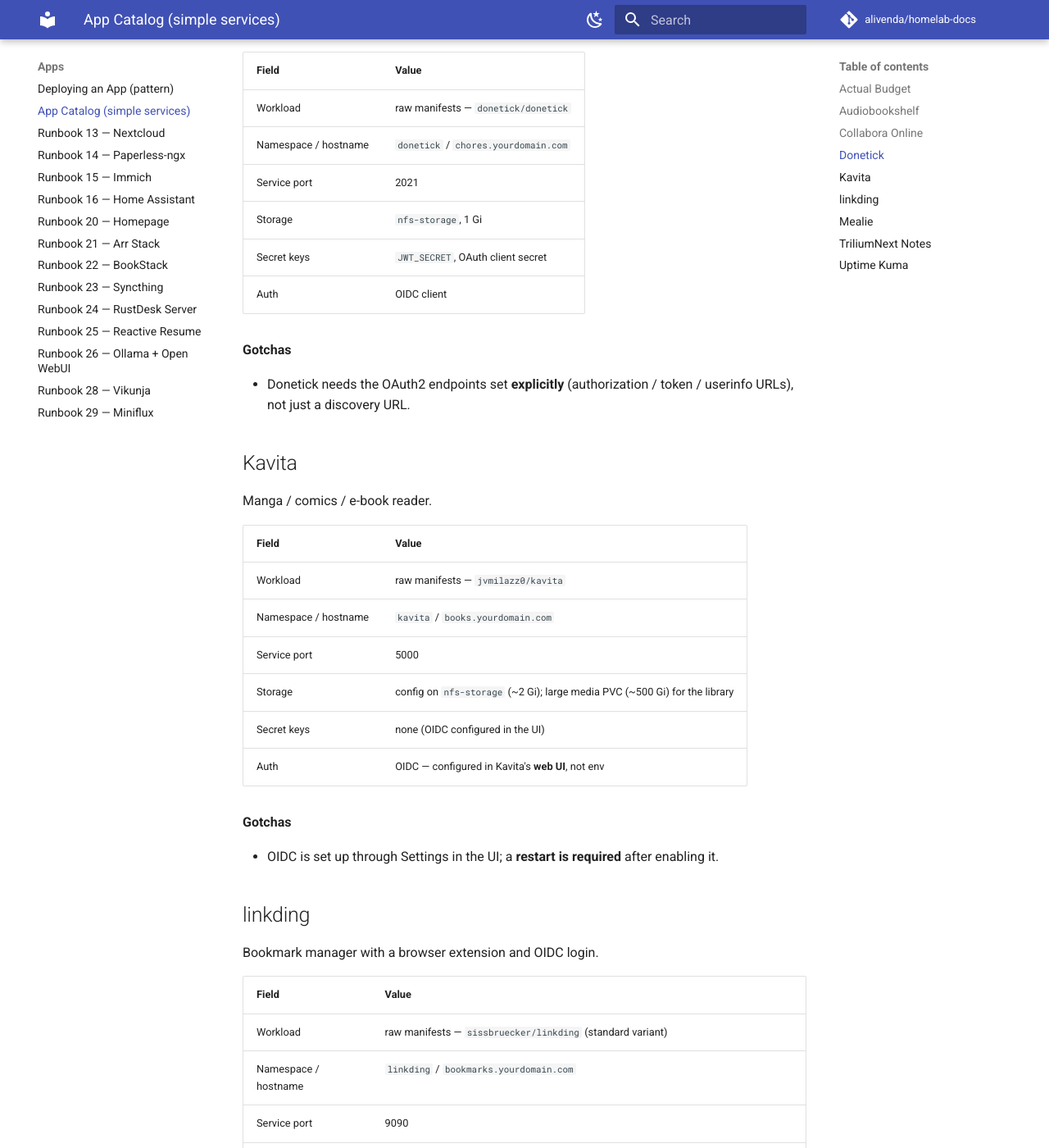
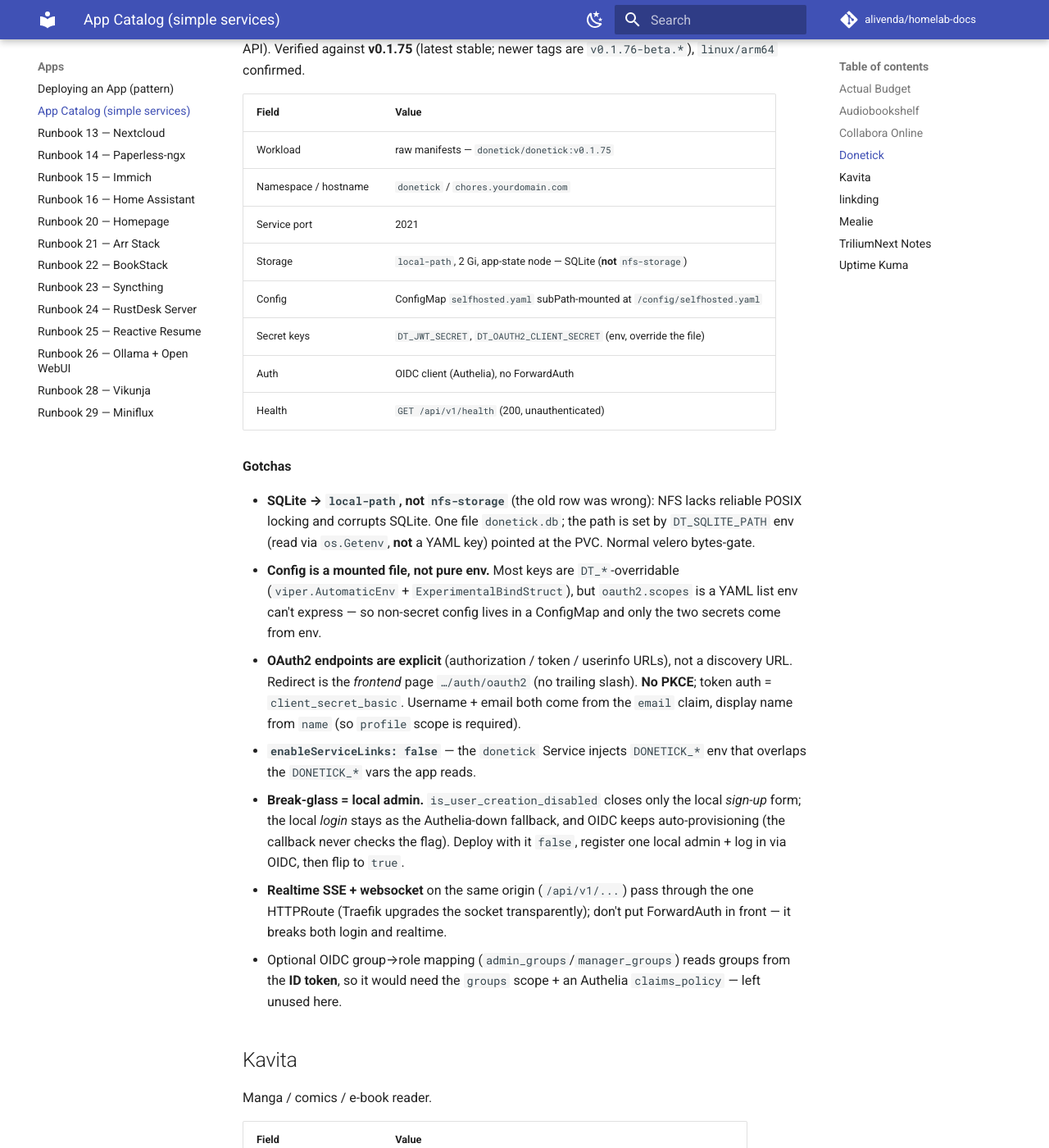
Before and after one commit to alivenda/homelab-docs, an MkDocs documentation site: the page built from docs/apps-catalog.md, in a window 1280 px wide and 1400 px high, scrolled down 3880 px. Shown: the whole window at 82% size. Built offline with MkDocs 1.6.1 and Material for MkDocs 9.7.7, drawn with Linux system fonts in a browser that asks for light colours; comment, search, counter and statistics services are not loaded.

Commit message:
apps-catalog: correct Donetick row to verified v0.1.75 reality
The placeholder row had Donetick on nfs-storage (the SQLite-on-NFS corruption
trap) and missing config/auth detail. Set storage to local-path SQLite, add the
mounted-ConfigMap + DT_* secret env, OAuth2 (explicit endpoints, no PKCE,
client_secret_basic, email-claim username), enableServiceLinks, the break-glass
local-admin posture, realtime SSE/websocket passthrough, and the unused
group-mapping note. Mark ARM64 confirmed in the stack doc.

```diff
--- a/docs/apps-catalog.md
+++ b/docs/apps-catalog.md
@@ -74,20 +74,49 @@ Online office suite (CODE) — the editing backend for Nextcloud.
 
 ## Donetick
 
-Shared chore and task tracker with OIDC login.
+Recurring chores & habits tracker with OIDC login (single Go binary serving the
+React PWA + API). Verified against **v0.1.75** (latest stable; newer tags are
+`v0.1.76-beta.*`), `linux/arm64` confirmed.
 
 | Field | Value |
 |---|---|
-| Workload | raw manifests — `donetick/donetick` |
+| Workload | raw manifests — `donetick/donetick:v0.1.75` |
 | Namespace / hostname | `donetick` / `chores.yourdomain.com` |
 | Service port | 2021 |
-| Storage | `nfs-storage`, 1 Gi |
-| Secret keys | `JWT_SECRET`, OAuth client secret |
-| Auth | OIDC client |
+| Storage | `local-path`, 2 Gi, app-state node — SQLite (**not** `nfs-storage`) |
+| Config | ConfigMap `selfhosted.yaml` subPath-mounted at `/config/selfhosted.yaml` |
+| Secret keys | `DT_JWT_SECRET`, `DT_OAUTH2_CLIENT_SECRET` (env, override the file) |
+| Auth | OIDC client (Authelia), no ForwardAuth |
+| Health | `GET /api/v1/health` (200, unauthenticated) |
 
 **Gotchas**
 
-- Donetick needs the OAuth2 endpoints set **explicitly** (authorization / token / userinfo URLs), not just a discovery URL.
+- **SQLite → `local-path`, not `nfs-storage`** (the old row was wrong): NFS lacks
+  reliable POSIX locking and corrupts SQLite. One file `donetick.db`; the path is
+  set by `DT_SQLITE_PATH` env (read via `os.Getenv`, **not** a YAML key) pointed
+  at the PVC. Normal velero bytes-gate.
+- **Config is a mounted file, not pure env.** Most keys are `DT_*`-overridable
+  (`viper.AutomaticEnv` + `ExperimentalBindStruct`), but `oauth2.scopes` is a
+  YAML list env can't express — so non-secret config lives in a ConfigMap and
+  only the two secrets come from env.
+- **OAuth2 endpoints are explicit** (authorization / token / userinfo URLs), not
+  a discovery URL. Redirect is the *frontend* page `…/auth/oauth2` (no trailing
+  slash). **No PKCE**; token auth = `client_secret_basic`. Username + email both
+  come from the `email` claim, display name from `name` (so `profile` scope is
+  required).
+- **`enableServiceLinks: false`** — the `donetick` Service injects `DONETICK_*`
+  env that overlaps the `DONETICK_*` vars the app reads.
+- **Break-glass = local admin.** `is_user_creation_disabled` closes only the
+  local *sign-up* form; the local *login* stays as the Authelia-down fallback,
+  and OIDC keeps auto-provisioning (the callback never checks the flag). Deploy
+  with it `false`, register one local admin + log in via OIDC, then flip to
+  `true`.
+- **Realtime SSE + websocket** on the same origin (`/api/v1/...`) pass through
+  the one HTTPRoute (Traefik upgrades the socket transparently); don't put
+  ForwardAuth in front — it breaks both login and realtime.
+- Optional OIDC group→role mapping (`admin_groups`/`manager_groups`) reads groups
+  from the **ID token**, so it would need the `groups` scope + an Authelia
+  `claims_policy` — left unused here.
 
 ## Kavita
 
```
Also changed, not shown: docs/personal-cloud-stack.md (+1 -1 lines).
